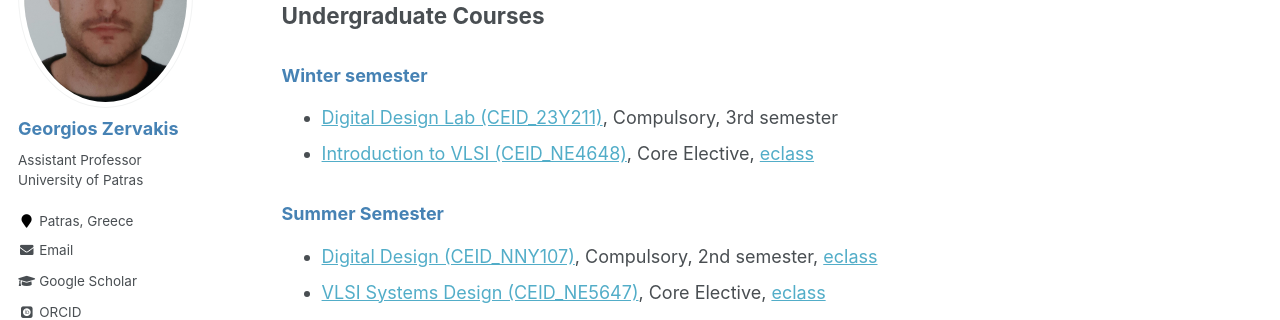
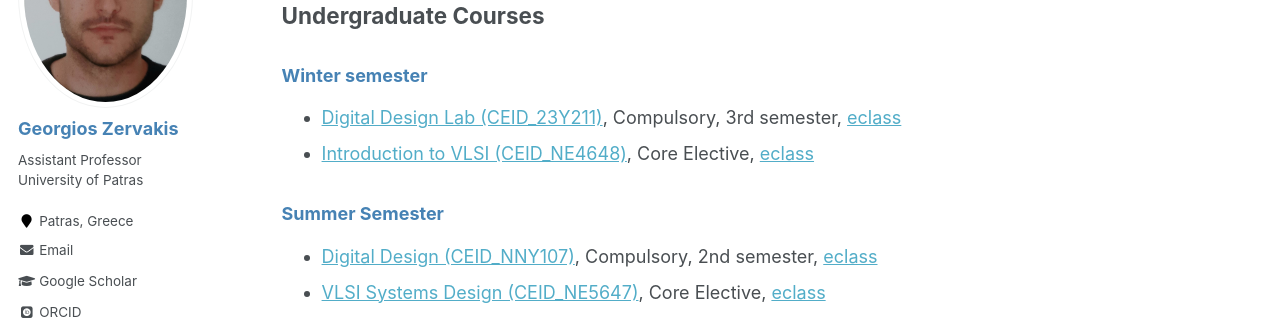
Before and after one commit to giozerv/giozerv.github.io, a Jekyll site: the page built from _pages/teaching.md, in a window 1280 px wide and 900 px high, scrolled down 411 px. Shown: the part 153-473 px from the top of the window. Built offline with Jekyll 4.4.1, drawn with Linux system fonts in a browser that asks for light colours; some web fonts are replaced.

Commit message:
Update teaching.md

```diff
--- a/_pages/teaching.md
+++ b/_pages/teaching.md
@@ -62,7 +62,7 @@ h3 {
 ## Undergraduate Courses
 ### Winter semester
 
-* [Digital Design Lab (CEID_23Y211)](https://www.ceid.upatras.gr/en/node/27360), Compulsory, 3rd semester
+* [Digital Design Lab (CEID_23Y211)](https://www.ceid.upatras.gr/en/node/27360), Compulsory, 3rd semester, [eclass](https://eclass.upatras.gr/courses/CEID1414/)
 * [Introduction to VLSI (CEID_ΝΕ4648)](https://www.ceid.upatras.gr/en/undergraduate/courses/introduction-vlsi), Core Elective, [eclass](https://eclass.upatras.gr/courses/CEID1256/)
 
 ### Summer Semester
```
